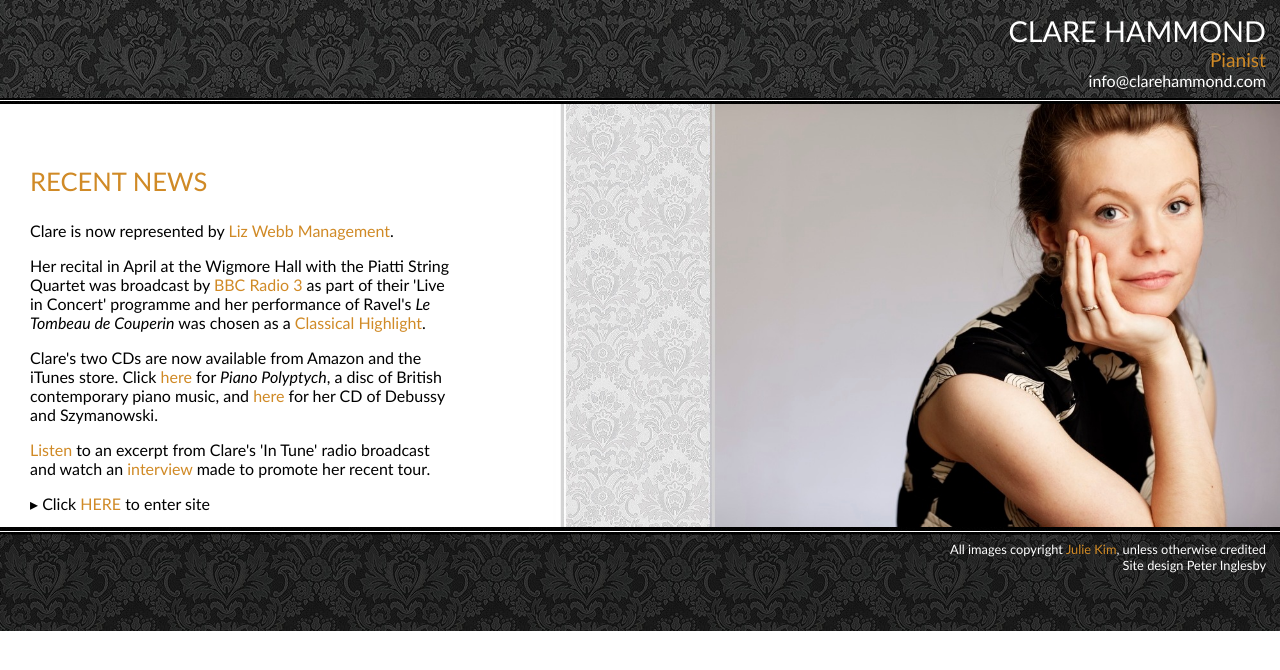
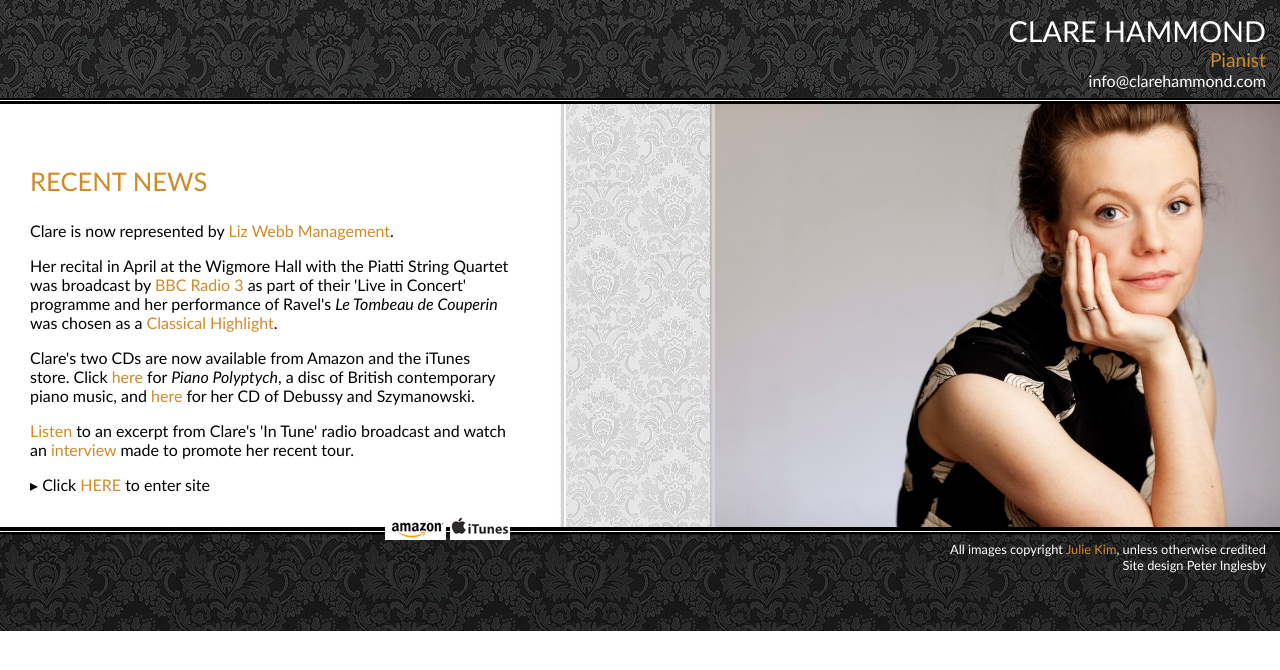
Before and after one commit to hammonc/clarehammond.com, a Jekyll site: the page built from index.html, in a window 1280 px wide. Shown: the top 670 px of the page. Built offline with Jekyll 4.4.1, drawn with Linux system fonts in a browser that asks for light colours.

Commit message:
Add Amazon and iTunes logos to front page

```diff
--- a/index.html
+++ b/index.html
@@ -5,6 +5,7 @@ layout: with-header-and-footer
 <div id="index-main">
     <a href="biography.html"><image src="resources/index.jpg" class="image-index" /></a>
 </div>
+
 <div id="news">
     <h3 class="page-heading">RECENT NEWS</h3>
 
@@ -16,6 +17,10 @@ layout: with-header-and-footer
 
     <p><a href="http://www.clarehammond.com/in-tune.html" target="_blank">Listen</a> to an excerpt from Clare's 'In Tune' radio broadcast and watch an <a href="resources/interview.mov" target="_blank">interview</a> made to promote her recent tour.</p>
 
+    <p>&#9656; Click <a href="biography.html">HERE</a> to enter site</p>
 
-  <p>&#9656; Click <a href="biography.html">HERE</a> to enter site</p>
+    <div id="logos">
+        <a href=""><img src="/resources/amazon-logo.png" /></a>
+        <a href=""><img src="/resources/itunes-logo.png" /></a>
     </div>
+</div>
--- a/resources/clare.css
+++ b/resources/clare.css
@@ -154,7 +154,15 @@ ul {
     position: absolute;
     top: 140px;
     left: 30px;
-    width: 420px;
+    width: 480px;
+}
+
+#logos {
+    float: right;
+}
+
+#logos > img {
+    height: 25px;
 }
 
 h3 {
```
Also changed, not shown: resources/amazon-logo.png (added), resources/itunes-logo.png (added). Lines whose indentation alone changed are shown as unchanged.
